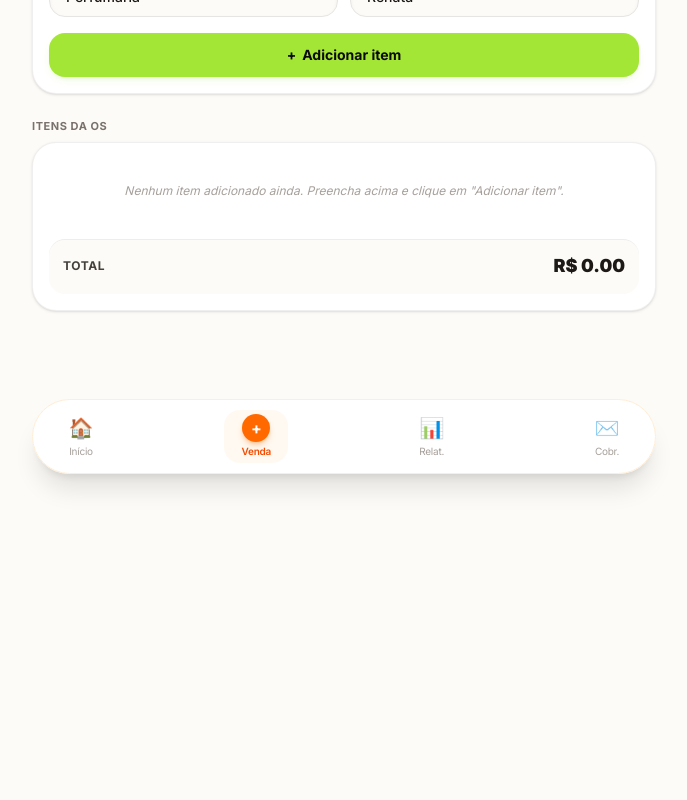
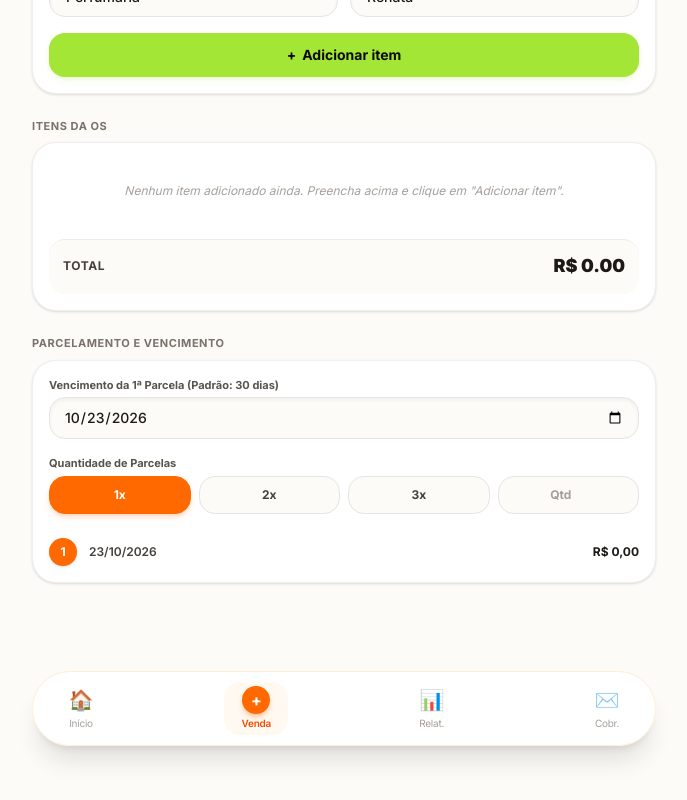
Before and after one commit to leobaiano/SV.Client.PWA, a Next.js app: page /orders/new in a window 1280 px wide. Shown: the part 608-1408 px from the top of the page, without its empty margins (296-983 px from the left). Before the commit the page ends 1194 px from the top, so only its background shows below. Built offline with nearby package versions, Linux system fonts and the light colour scheme.

Commit message:
feat: componente para parcelamento

```diff
--- a/src/features/orders/components/NewOrderContainer.tsx
+++ b/src/features/orders/components/NewOrderContainer.tsx
@@ -5,9 +5,11 @@ import { OrderHeader } from './OrderHeader';
 import { OrderClientSection } from './OrderClientSection';
 import { OrderProductsSection } from './OrderProductsSection';
 import { OrderItemsList, OrderItem } from './OrderItemsList';
+import { OrderInstallmentsSection } from './OrderInstallmentsSection';
 
 export function NewOrderContainer() {
   const [items, setItems] = useState<OrderItem[]>([]);
+  const [installments, setInstallments] = useState(1);
 
   const handleAddItem = (newItem: Omit<OrderItem, 'id'>) => {
     const itemWithId: OrderItem = {
@@ -21,12 +23,21 @@ export function NewOrderContainer() {
     setItems((prev) => prev.filter((item) => item.id !== id));
   };
 
+  const totalOrder = items.reduce((acc, item) => acc + (item.price * item.quantity), 0);
+
   return (
     <div className="w-full pb-8">
       <OrderHeader />
       <OrderClientSection />
       <OrderProductsSection onAddProduct={handleAddItem} />
       <OrderItemsList items={items} onRemoveItem={handleRemoveItem} />
+
+      {/* Seção de Parcelamento Dinâmico */}
+      <OrderInstallmentsSection
+        totalAmount={totalOrder}
+        installments={installments}
+        onInstallmentsChange={setInstallments}
+      />
     </div>
   );
 }
--- /dev/null
+++ b/src/features/orders/components/OrderInstallmentsSection.tsx
@@ -0,0 +1,160 @@
+'use client';
+
+import { useState } from 'react';
+
+interface OrderInstallmentsSectionProps {
+  totalAmount: number;
+  installments: number;
+  onInstallmentsChange: (value: number) => void;
+}
+
+export function OrderInstallmentsSection({
+  totalAmount,
+  installments,
+  onInstallmentsChange,
+}: OrderInstallmentsSectionProps) {
+  const [isCustom, setIsCustom] = useState(false);
+  const [customValue, setCustomValue] = useState(installments.toString());
+
+  // Data padrão inicial: 1 mês após a data de hoje (cadastro)
+  const getDefaultFirstDueDate = () => {
+    const date = new Date();
+    date.setMonth(date.getMonth() + 1);
+    return date.toISOString().split('T')[0]; // Formato YYYY-MM-DD exigido pelo input date
+  };
+
+  const [firstDueDate, setFirstDueDate] = useState(getDefaultFirstDueDate());
+
+  const count = installments > 0 ? installments : 1;
+  const baseValue = totalAmount / count;
+
+  // Gera a lista de parcelas com datas baseadas no primeiro vencimento escolhido (1 mês a mais por parcela)
+  const generateInstallmentList = () => {
+    const list = [];
+    const baseDate = firstDueDate ? new Date(firstDueDate + 'T00:00:00') : new Date();
+
+    for (let i = 0; i < count; i++) {
+      const targetDate = new Date(baseDate);
+      targetDate.setMonth(baseDate.getMonth() + i);
+
+      const day = String(targetDate.getDate()).padStart(2, '0');
+      const month = String(targetDate.getMonth() + 1).padStart(2, '0');
+      const year = targetDate.getFullYear();
+
+      // Ajuste de centavos na última parcela se houver dízima
+      let currentVal = baseValue;
+      if (i === count - 1) {
+        const sumPrevious = Number((baseValue * (count - 1)).toFixed(2));
+        currentVal = totalAmount - sumPrevious;
+      }
+
+      list.push({
+        number: i + 1,
+        dateFormatted: `${day}/${month}/${year}`,
+        value: currentVal,
+      });
+    }
+    return list;
+  };
+
+  const installmentList = generateInstallmentList();
+
+  const handlePresetClick = (num: number) => {
+    setIsCustom(false);
+    onInstallmentsChange(num);
+  };
+
+  const handleCustomChange = (e: React.ChangeEvent<HTMLInputElement>) => {
+    const val = e.target.value;
+    setCustomValue(val);
+    const parsed = parseInt(val, 10);
+    if (!isNaN(parsed) && parsed > 0) {
+      onInstallmentsChange(parsed);
+    } else if (val === '') {
+      onInstallmentsChange(1);
+    }
+  };
+
+  return (
+    <div className="mb-6">
+      <div className="flex items-center justify-between mb-2">
+        <span className="text-[11px] font-bold text-stone-500 uppercase tracking-wider">
+          Parcelamento e Vencimento
+        </span>
+      </div>
+
+      <div className="bg-white p-4 rounded-3xl shadow-sm border border-stone-200/60 space-y-4">
+        {/* Campo de Data do Primeiro Vencimento (Calendário) */}
+        <div>
+          <label className="block text-[11px] font-bold text-stone-600 mb-1">
+            Vencimento da 1ª Parcela (Padrão: 30 dias)
+          </label>
+          <input
+            type="date"
+            value={firstDueDate}
+            onChange={(e) => setFirstDueDate(e.target.value)}
+            className="w-full bg-[#FDFBF7] border border-stone-200 rounded-2xl px-3.5 py-2.5 text-sm font-medium text-stone-900 focus:outline-none focus:border-orange-500 shadow-inner"
+          />
+        </div>
+
+        {/* Opções de 1x a 3x + Campo de Texto Livre */}
+        <div>
+          <label className="block text-[11px] font-bold text-stone-600 mb-1">Quantidade de Parcelas</label>
+          <div className="grid grid-cols-4 gap-2">
+            {[1, 2, 3].map((num) => {
+              const isActive = !isCustom && installments === num;
+              return (
+                <button
+                  key={num}
+                  type="button"
+                  onClick={() => handlePresetClick(num)}
+                  className={`py-2.5 rounded-2xl text-xs font-bold border transition-all ${
+                    isActive
+                      ? 'bg-orange-500 text-white border-orange-500 shadow-md shadow-orange-500/20'
+                      : 'bg-[#FDFBF7] text-stone-700 border-stone-200 hover:bg-stone-100'
+                  }`}
+                >
+                  {num}x
+                </button>
+              );
+            })}
+
+            {/* Campo de texto livre para digitar a quantidade de parcelas */}
+            <div className="relative">
+              <input
+                type="number"
+                min="1"
+                placeholder="Qtd"
+                value={isCustom ? customValue : ''}
+                onFocus={() => setIsCustom(true)}
+                onChange={handleCustomChange}
+                className={`w-full h-full text-center py-2.5 rounded-2xl text-xs font-bold border transition-all focus:outline-none ${
+                  isCustom
+                    ? 'bg-orange-500 text-white border-orange-500 shadow-md shadow-orange-500/20 placeholder:text-white/70'
+                    : 'bg-[#FDFBF7] text-stone-700 border-stone-200 placeholder:text-stone-400 hover:bg-stone-100'
+                }`}
+              />
+            </div>
+          </div>
+        </div>
+
+        {/* Lista de Vencimentos Distribuídos Automaticamente */}
+        <div className="space-y-3 pt-2 divide-y divide-stone-100">
+          {installmentList.map((inst) => (
+            <div key={inst.number} className="flex items-center justify-between pt-3 first:pt-0">
+              <div className="flex items-center gap-3">
+                <div className="w-7 h-7 rounded-full bg-orange-500 text-white font-bold text-xs flex items-center justify-center shadow-sm">
+                  {inst.number}
+                </div>
+                <span className="text-xs font-semibold text-stone-700">{inst.dateFormatted}</span>
+              </div>
+              <span className="text-xs font-bold text-stone-900">
+                R$ {inst.value.toFixed(2).replace('.', ',')}
+              </span>
+            </div>
+          ))}
+        </div>
+      </div>
+    </div>
+  );
+}
```
